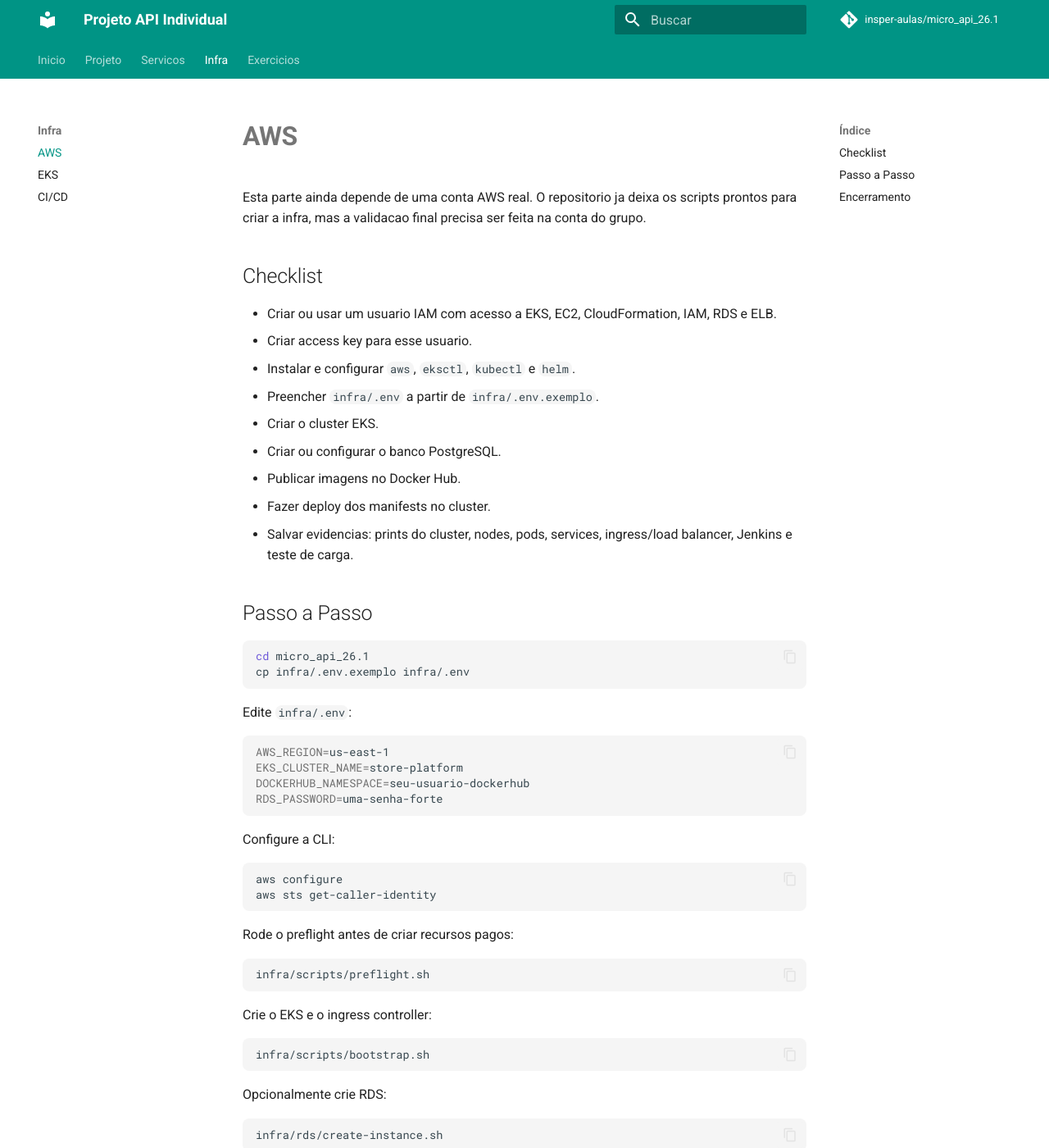
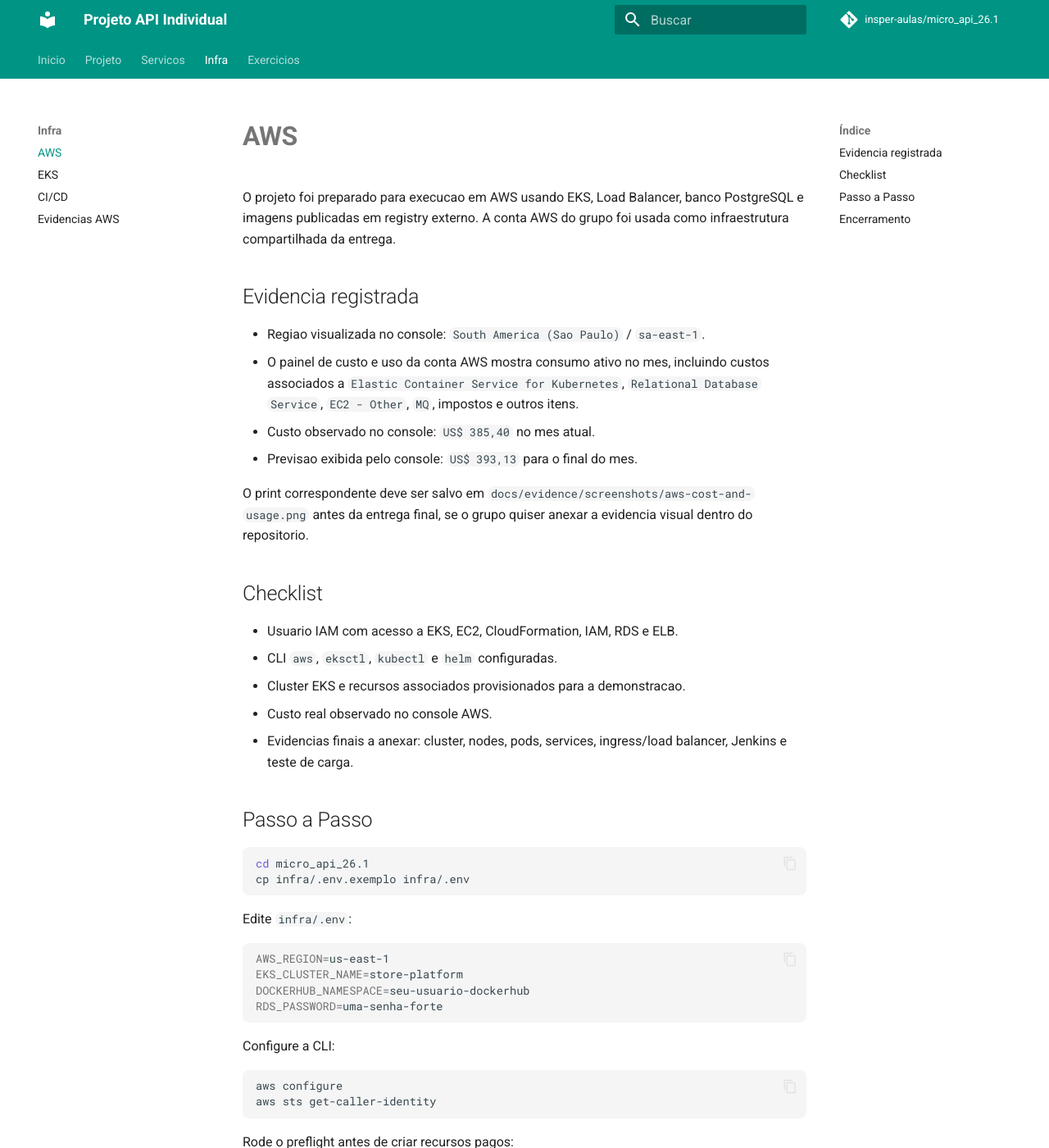
Before and after one commit to insper-aulas/micro_api_26.1, an MkDocs documentation site: the page built from docs/infra/aws.md, in a window 1280 px wide and 1400 px high. Shown: the whole window at 82% size. Built offline with MkDocs 1.6.1 and Material for MkDocs 9.7.7, drawn with Linux system fonts in a browser that asks for light colours; comment, search, counter and statistics services are not loaded.

Commit message:
docs: register aws cost evidence

```diff
--- a/docs/infra/aws.md
+++ b/docs/infra/aws.md
@@ -1,18 +1,23 @@
 # AWS
 
-Esta parte ainda depende de uma conta AWS real. O repositorio ja deixa os scripts prontos para criar a infra, mas a validacao final precisa ser feita na conta do grupo.
+O projeto foi preparado para execucao em AWS usando EKS, Load Balancer, banco PostgreSQL e imagens publicadas em registry externo. A conta AWS do grupo foi usada como infraestrutura compartilhada da entrega.
+
+## Evidencia registrada
+
+- Regiao visualizada no console: `South America (Sao Paulo)` / `sa-east-1`.
+- O painel de custo e uso da conta AWS mostra consumo ativo no mes, incluindo custos associados a `Elastic Container Service for Kubernetes`, `Relational Database Service`, `EC2 - Other`, `MQ`, impostos e outros itens.
+- Custo observado no console: `US$ 385,40` no mes atual.
+- Previsao exibida pelo console: `US$ 393,13` para o final do mes.
+
+O print correspondente deve ser salvo em `docs/evidence/screenshots/aws-cost-and-usage.png` antes da entrega final, se o grupo quiser anexar a evidencia visual dentro do repositorio.
 
 ## Checklist
 
-- Criar ou usar um usuario IAM com acesso a EKS, EC2, CloudFormation, IAM, RDS e ELB.
-- Criar access key para esse usuario.
-- Instalar e configurar `aws`, `eksctl`, `kubectl` e `helm`.
-- Preencher `infra/.env` a partir de `infra/.env.exemplo`.
-- Criar o cluster EKS.
-- Criar ou configurar o banco PostgreSQL.
-- Publicar imagens no Docker Hub.
-- Fazer deploy dos manifests no cluster.
-- Salvar evidencias: prints do cluster, nodes, pods, services, ingress/load balancer, Jenkins e teste de carga.
+- Usuario IAM com acesso a EKS, EC2, CloudFormation, IAM, RDS e ELB.
+- CLI `aws`, `eksctl`, `kubectl` e `helm` configuradas.
+- Cluster EKS e recursos associados provisionados para a demonstracao.
+- Custo real observado no console AWS.
+- Evidencias finais a anexar: cluster, nodes, pods, services, ingress/load balancer, Jenkins e teste de carga.
 
 ## Passo a Passo
 
--- a/mkdocs.yml
+++ b/mkdocs.yml
@@ -58,6 +58,7 @@ nav:
       - AWS: infra/aws.md
       - EKS: infra/eks.md
       - CI/CD: infra/cicd.md
+      - Evidencias AWS: evidence/aws.md
   - Exercicios:
       - Product API: exercicios/product-api.md
       - Order API: exercicios/order-api.md
```
Also changed, not shown: docs/costs.md (+19 -2 lines), docs/entrega.md (+3 -3 lines), docs/evidence/aws.md (added, +29 -0 lines).
